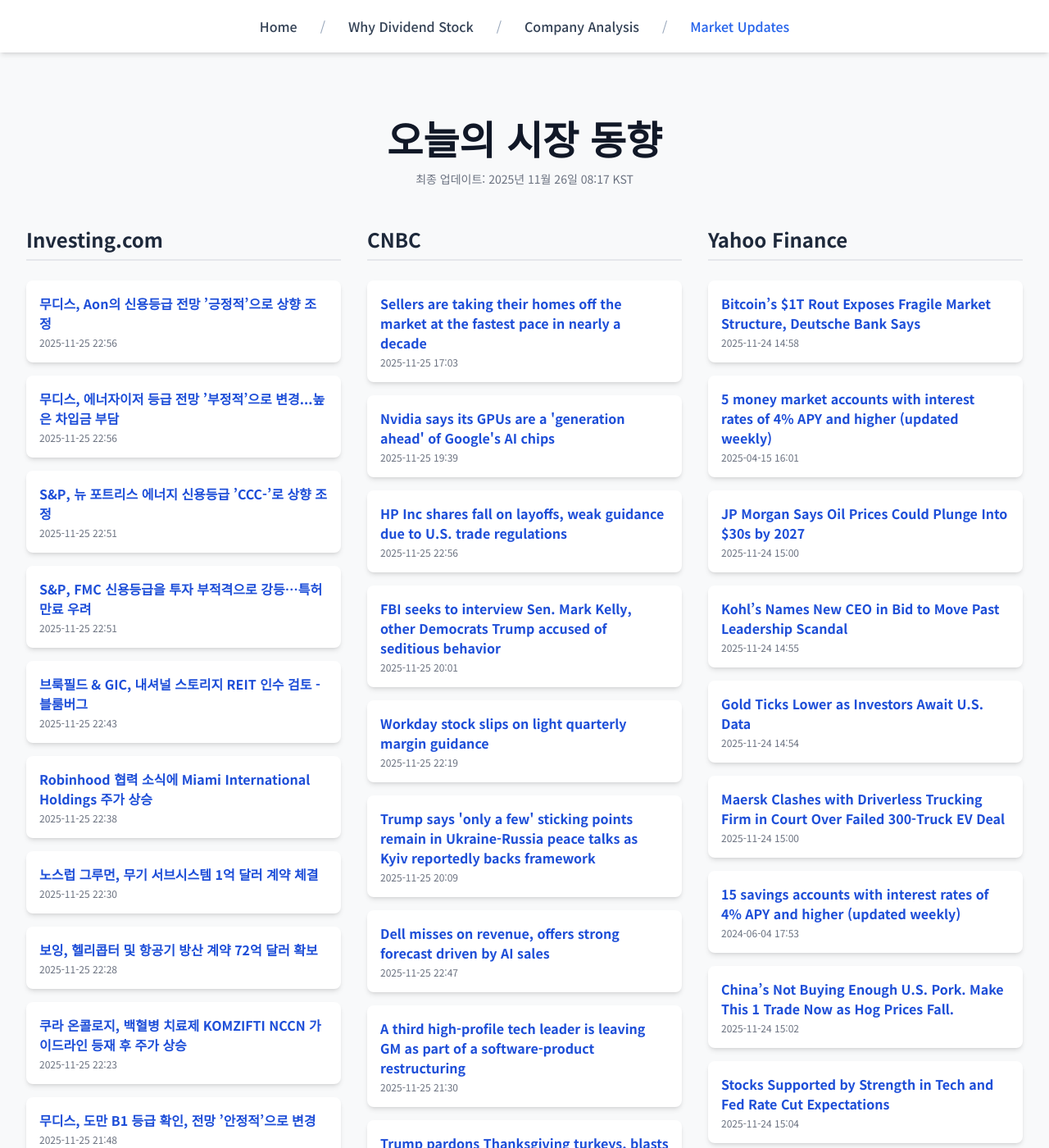
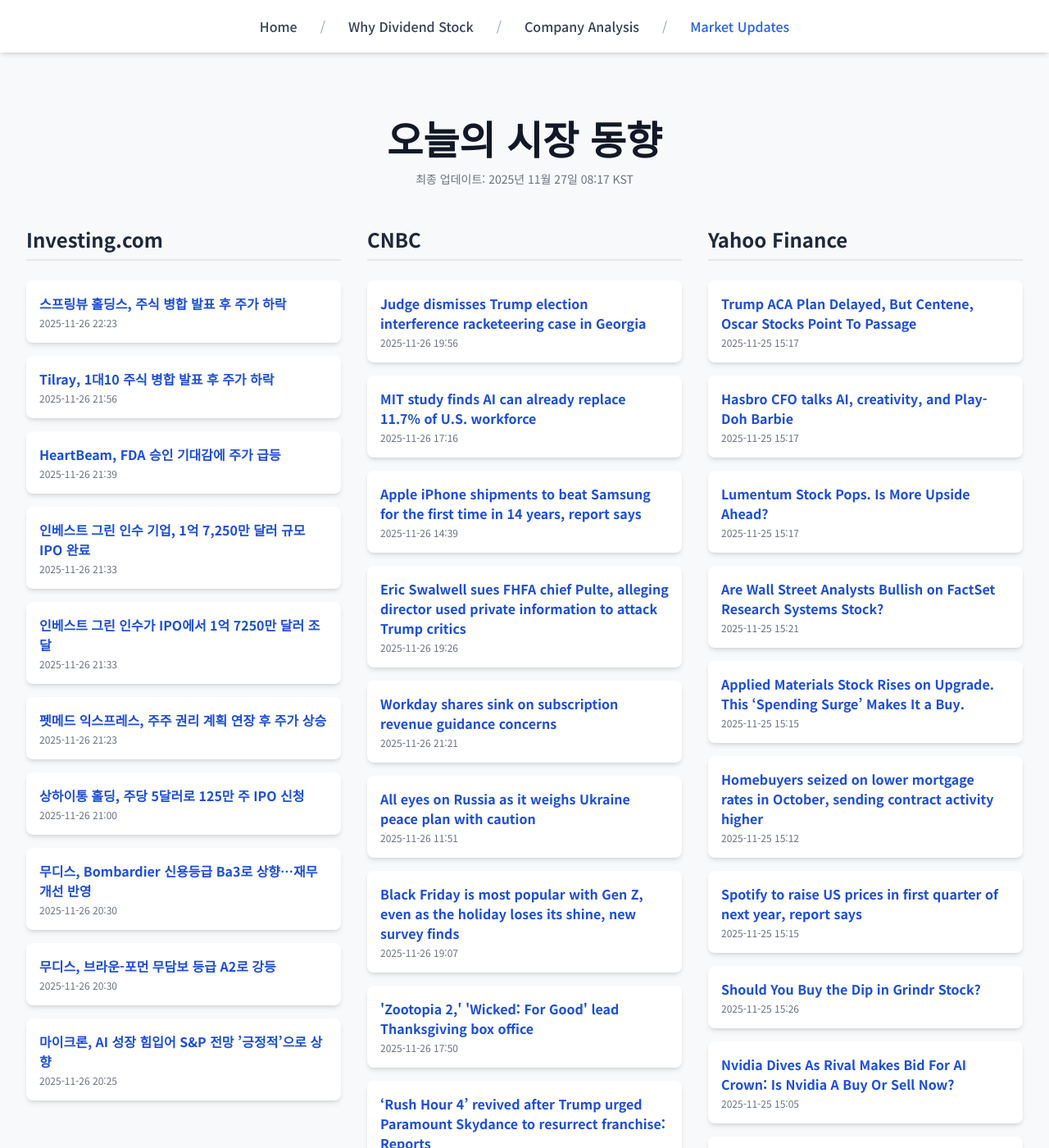
Before and after one commit to Kay-Hwang/my-company-analysis, a Jekyll site: the page built from market-updates.html, in a window 1280 px wide and 1400 px high. Shown: the whole window at 82% size. Built offline with Jekyll 4.4.1, drawn with Linux system fonts in a browser that asks for light colours; nearby versions of some CDN libraries; a script that is not in the unit is left out; some of the changed text lies outside the part shown.

Commit message:
Update daily data

```diff
--- a/_data/latest_data.json
+++ b/_data/latest_data.json
@@ -1,190 +1,190 @@
 {
-  "lastUpdated": "2025년 11월 26일 08:17 KST",
+  "lastUpdated": "2025년 11월 27일 08:17 KST",
   "news": {
     "investing": [
       {
-        "title": "무디스, Aon의 신용등급 전망 ’긍정적’으로 상향 조정",
-        "link": "https://kr.investing.com/news/stock-market-news/article-93CH-1732892",
-        "pubDate": "2025-11-25 22:56:25",
-        "summary": "무디스, Aon의 신용등급 전망 ’긍정적’으로 상향 조정"
+        "title": "스프링뷰 홀딩스, 주식 병합 발표 후 주가 하락",
+        "link": "https://kr.investing.com/news/stock-market-news/article-93CH-1734592",
+        "pubDate": "2025-11-26 22:23:06",
+        "summary": "스프링뷰 홀딩스, 주식 병합 발표 후 주가 하락"
       },
       {
-        "title": "무디스, 에너자이저 등급 전망 ’부정적’으로 변경...높은 차입금 부담",
-        "link": "https://kr.investing.com/news/stock-market-news/article-93CH-1732891",
-        "pubDate": "2025-11-25 22:56:07",
-        "summary": "무디스, 에너자이저 등급 전망 ’부정적’으로 변경...높은 차입금 부담"
+        "title": "Tilray, 1대10 주식 병합 발표 후 주가 하락",
+        "link": "https://kr.investing.com/news/stock-market-news/article-93CH-1734558",
+        "pubDate": "2025-11-26 21:56:29",
+        "summary": "Tilray, 1대10 주식 병합 발표 후 주가 하락"
       },
       {
-        "title": "S&P, 뉴 포트리스 에너지 신용등급 ’CCC-’로 상향 조정",
-        "link": "https://kr.investing.com/news/stock-market-news/article-93CH-1732886",
-        "pubDate": "2025-11-25 22:51:45",
-        "summary": "S&P, 뉴 포트리스 에너지 신용등급 ’CCC-’로 상향 조정"
+        "title": "HeartBeam, FDA 승인 기대감에 주가 급등",
+        "link": "https://kr.investing.com/news/stock-market-news/article-93CH-1734543",
+        "pubDate": "2025-11-26 21:39:32",
+        "summary": "HeartBeam, FDA 승인 기대감에 주가 급등"
       },
       {
-        "title": "S&P, FMC 신용등급을 투자 부적격으로 강등…특허 만료 우려",
-        "link": "https://kr.investing.com/news/stock-market-news/article-93CH-1732885",
-        "pubDate": "2025-11-25 22:51:08",
-        "summary": "S&P, FMC 신용등급을 투자 부적격으로 강등…특허 만료 우려"
+        "title": "인베스트 그린 인수 기업, 1억 7,250만 달러 규모 IPO 완료",
+        "link": "https://kr.investing.com/news/stock-market-news/article-432SI-1734532",
+        "pubDate": "2025-11-26 21:33:09",
+        "summary": "인베스트 그린 인수 기업, 1억 7,250만 달러 규모 IPO 완료"
       },
       {
-        "title": "브룩필드 & GIC, 내셔널 스토리지 REIT 인수 검토 - 블룸버그",
-        "link": "https://kr.investing.com/news/stock-market-news/article-93CH-1732878",
-        "pubDate": "2025-11-25 22:43:55",
-        "summary": "브룩필드 & GIC, 내셔널 스토리지 REIT 인수 검토 - 블룸버그"
+        "title": "인베스트 그린 인수가 IPO에서 1억 7250만 달러 조달",
+        "link": "https://kr.investing.com/news/stock-market-news/article-432SI-1734533",
+        "pubDate": "2025-11-26 21:33:08",
+        "summary": "인베스트 그린 인수가 IPO에서 1억 7250만 달러 조달"
       },
       {
-        "title": "Robinhood 협력 소식에 Miami International Holdings 주가 상승",
-        "link": "https://kr.investing.com/news/stock-market-news/article-93CH-1732874",
-        "pubDate": "2025-11-25 22:38:21",
-        "summary": "Robinhood 협력 소식에 Miami International Holdings 주가 상승"
+        "title": "펫메드 익스프레스, 주주 권리 계획 연장 후 주가 상승",
+        "link": "https://kr.investing.com/news/stock-market-news/article-93CH-1734518",
+        "pubDate": "2025-11-26 21:23:19",
+        "summary": "펫메드 익스프레스, 주주 권리 계획 연장 후 주가 상승"
       },
       {
-        "title": "노스럽 그루먼, 무기 서브시스템 1억 달러 계약 체결",
-        "link": "https://kr.investing.com/news/stock-market-news/article-93CH-1732861",
-        "pubDate": "2025-11-25 22:30:48",
-        "summary": "노스럽 그루먼, 무기 서브시스템 1억 달러 계약 체결"
+        "title": "상하이통 홀딩, 주당 5달러로 125만 주 IPO 신청",
+        "link": "https://kr.investing.com/news/stock-market-news/article-432SI-1734459",
+        "pubDate": "2025-11-26 21:00:06",
+        "summary": "상하이통 홀딩, 주당 5달러로 125만 주 IPO 신청"
       },
       {
-        "title": "보잉, 헬리콥터 및 항공기 방산 계약 72억 달러 확보",
-        "link": "https://kr.investing.com/news/stock-market-news/article-93CH-1732857",
-        "pubDate": "2025-11-25 22:28:19",
-        "summary": "보잉, 헬리콥터 및 항공기 방산 계약 72억 달러 확보"
+        "title": "무디스, Bombardier 신용등급 Ba3로 상향…재무 개선 반영",
+        "link": "https://kr.investing.com/news/stock-market-news/article-93CH-1734444",
+        "pubDate": "2025-11-26 20:30:27",
+        "summary": "무디스, Bombardier 신용등급 Ba3로 상향…재무 개선 반영"
       },
       {
-        "title": "쿠라 온콜로지, 백혈병 치료제 KOMZIFTI NCCN 가이드라인 등재 후 주가 상승",
-        "link": "https://kr.investing.com/news/stock-market-news/article-93CH-1732851",
-        "pubDate": "2025-11-25 22:23:50",
-        "summary": "쿠라 온콜로지, 백혈병 치료제 KOMZIFTI NCCN 가이드라인 등재 후 주가 상승"
+        "title": "무디스, 브라운-포먼 무담보 등급 A2로 강등",
+        "link": "https://kr.investing.com/news/stock-market-news/article-93CH-1734443",
+        "pubDate": "2025-11-26 20:30:22",
+        "summary": "무디스, 브라운-포먼 무담보 등급 A2로 강등"
       },
       {
-        "title": "무디스, 도만 B1 등급 확인, 전망 ’안정적’으로 변경",
-        "link": "https://kr.investing.com/news/stock-market-news/article-93CH-1732807",
-        "pubDate": "2025-11-25 21:48:28",
-        "summary": "무디스, 도만 B1 등급 확인, 전망 ’안정적’으로 변경"
+        "title": "마이크론, AI 성장 힘입어 S&P 전망 ’긍정적’으로 상향",
+        "link": "https://kr.investing.com/news/stock-market-news/article-93CH-1734439",
+        "pubDate": "2025-11-26 20:25:03",
+        "summary": "마이크론, AI 성장 힘입어 S&P 전망 ’긍정적’으로 상향"
       }
     ],
     "cnbc": [
       {
-        "title": "Sellers are taking their homes off the market at the fastest pace in nearly a decade",
-        "link": "https://www.cnbc.com/2025/11/25/home-sellers-delisting-redfin.html",
-        "pubDate": "Tue, 25 Nov 2025 17:03:37 GMT",
-        "summary": "Home sellers are taking their homes off the market at a fast clip, because they are sitting for more than 60 days and prices are weakening."
+        "title": "Judge dismisses Trump election interference racketeering case in Georgia",
+        "link": "https://www.cnbc.com/2025/11/26/trump-georgia-election-case-dismissed-2020.html",
+        "pubDate": "Wed, 26 Nov 2025 19:56:27 GMT",
+        "summary": "Fulton County Superior Court Judge Scott McAfee's ruling ends the final case against Trump that remained unresolved after he returned to the White House."
       },
       {
-        "title": "Nvidia says its GPUs are a 'generation ahead' of Google's AI chips",
-        "link": "https://www.cnbc.com/2025/11/25/nvidia-says-its-gpus-are-a-generation-ahead-of-googles-ai-chips.html",
-        "pubDate": "Tue, 25 Nov 2025 19:39:50 GMT",
-        "summary": "It was in response to Wall Street's concern that Google's TPU chips could threaten Nvidia's dominance of the AI infrastructure industry on Tuesday."
+        "title": "MIT study finds AI can already replace 11.7% of U.S. workforce",
+        "link": "https://www.cnbc.com/2025/11/26/mit-study-finds-ai-can-already-replace-11point7percent-of-us-workforce.html",
+        "pubDate": "Wed, 26 Nov 2025 17:16:54 GMT",
+        "summary": "Artificial intelligence can already replace 11.7% of the U.S. labor market, across finance, health care and professional services, according to MIT's study."
       },
       {
-        "title": "HP Inc shares fall on layoffs, weak guidance due to U.S. trade regulations",
-        "link": "https://www.cnbc.com/2025/11/25/hp-inc-shares-fall-as-company-says-it-will-cut-up-to-6000-employees.html",
-        "pubDate": "Tue, 25 Nov 2025 22:56:05 GMT",
-        "summary": "\"HP's outlook reflects the added cost driven by the current U.S. trade-related regulations in place, and associated mitigations,\" the company said."
+        "title": "Apple iPhone shipments to beat Samsung for the first time in 14 years, report says",
+        "link": "https://www.cnbc.com/2025/11/26/apple-iphone-shipments-to-beat-samsung-for-the-first-time-in-14-years.html",
+        "pubDate": "Wed, 26 Nov 2025 14:39:06 GMT",
+        "summary": "Apple's success is being driven by its iPhone 17 series launched in September."
       },
       {
-        "title": "FBI seeks to interview Sen. Mark Kelly, other Democrats Trump accused of seditious behavior",
-        "link": "https://www.cnbc.com/2025/11/25/trump-fbi-mark-kelly-democrats-pentagon-video.html",
-        "pubDate": "Tue, 25 Nov 2025 20:01:56 GMT",
-        "summary": "The Arizona Democrat Sen. Mark Kelly, a U.S. Navy veteran, faces a Pentagon probe for saying in a video, \"Our laws are clear: you can refuse illegal orders.\""
+        "title": "Eric Swalwell sues FHFA chief Pulte, alleging director used private information to attack Trump critics",
+        "link": "https://www.cnbc.com/2025/11/26/swalwell-mortgage-fraud-lawsuit-fhfa-pulte-democrat-governor-bid.html",
+        "pubDate": "Wed, 26 Nov 2025 19:26:35 GMT",
+        "summary": "Eric Swalwell alleges FHFA's Pulte used federal mortgage data to hurt Trump’s critics, leaking details about Swalwell family home ahead of his campaign launch."
       },
       {
-        "title": "Workday stock slips on light quarterly margin guidance",
-        "link": "https://www.cnbc.com/2025/11/25/workday-wday-q3-earnings-report-2026.html",
-        "pubDate": "Tue, 25 Nov 2025 22:19:16 GMT",
-        "summary": "Workday shares slid more than 5% in extended trading Tuesday after the company issued quarterly margin guidance that came in below Wall Street projections."
+        "title": "Workday shares sink on subscription revenue guidance concerns",
+        "link": "https://www.cnbc.com/2025/11/26/workday-shares-sink-on-subscription-revenue-guidance-concerns.html",
+        "pubDate": "Wed, 26 Nov 2025 21:21:04 GMT",
+        "summary": "Workday delivered turkey without the gravy, according to analysts at Evercore."
       },
       {
-        "title": "Trump says 'only a few' sticking points remain in Ukraine-Russia peace talks as Kyiv reportedly backs framework",
-        "link": "https://www.cnbc.com/2025/11/25/ukraine-russia-peace-trump-abu-dhabi.html",
-        "pubDate": "Tue, 25 Nov 2025 20:09:29 GMT",
-        "summary": "Ukraine has reportedly agreed to a potential peace deal with Russia in what could be a massive step toward bringing the devastating four-year war to an end."
+        "title": "All eyes on Russia as it weighs Ukraine peace plan with caution",
+        "link": "https://www.cnbc.com/2025/11/26/russia-responds-to-fledgling-ukraine-peace-plan.html",
+        "pubDate": "Wed, 26 Nov 2025 11:51:55 GMT",
+        "summary": "There's been little official comment from Moscow regarding a revised U.S.-brokered peace plan for Ukraine."
       },
       {
-        "title": "Dell misses on revenue, offers strong forecast driven by AI sales",
-        "link": "https://www.cnbc.com/2025/11/25/dell-earnings-report-q3-2026.html",
-        "pubDate": "Tue, 25 Nov 2025 22:47:02 GMT",
-        "summary": "Dell is an important bellwether for the health of the AI infrastructure industry as one of the top vendors for systems based around Nvidia graphics processors."
+        "title": "Black Friday is most popular with Gen Z, even as the holiday loses its shine, new survey finds",
+        "link": "https://www.cnbc.com/2025/11/26/att-holiday-shopping-survey-black-friday-gen-z.html",
+        "pubDate": "Wed, 26 Nov 2025 19:07:54 GMT",
+        "summary": "A new AT&amp;T survey found that members of Generation Z are the biggest Black Friday shoppers, while older generations shop closer to Christmas."
       },
       {
-        "title": "A third high-profile tech leader is leaving GM as part of a software-product restructuring",
-        "link": "https://www.cnbc.com/2025/11/25/gm-software-leader-baris-cetinok-leaving.html",
-        "pubDate": "Tue, 25 Nov 2025 21:30:02 GMT",
-        "summary": "GM is combining its vehicle software engineering and global product units under one organization, led by new Chief Product Officer Sterling Anderson."
+        "title": "'Zootopia 2,' 'Wicked: For Good' lead Thanksgiving box office",
+        "link": "https://www.cnbc.com/2025/11/26/thanksgiving-box-office-zootopia-2-wicked-for-good.html",
+        "pubDate": "Wed, 26 Nov 2025 17:50:45 GMT",
+        "summary": "Disney's \"Zootopia 2\" and Universal's \"Wicked: For Good\" are set for strong Thanksgiving box office haul, but not as big as 2024's record-breaking tally."
       },
       {
-        "title": "Trump pardons Thanksgiving turkeys, blasts Biden and says Ukraine peace deal is ‘very close’",
-        "link": "https://www.cnbc.com/2025/11/25/trump-turkey-pardon-biden-ukraine-2025.html",
-        "pubDate": "Tue, 25 Nov 2025 21:33:45 GMT",
-        "summary": "Thanksgiving turkey prices have climbed this year, the first of President Donald Trump's second term in the White House."
+        "title": "‘Rush Hour 4’ revived after Trump urged Paramount Skydance to resurrect franchise: Reports",
+        "link": "https://www.cnbc.com/2025/11/25/trump-pushed-paramount-revive-rush-hour-4-reports-say.html",
+        "pubDate": "Wed, 26 Nov 2025 02:33:04 GMT",
+        "summary": "Studios earlier declined a fourth \"Rush Hour\" over concerns about director Brett Ratner, whose career crashed after sexual misconduct allegations he denies."
       },
       {
-        "title": "Why rural Wisconsin is blocking the AI data center boom: 'Horses are skittish'",
-        "link": "https://www.cnbc.com/2025/11/25/microsoft-ai-data-center-rejection-vs-support.html",
-        "pubDate": "Tue, 25 Nov 2025 18:33:31 GMT",
-        "summary": "Tech giants are increasingly facing community backlash as they select places to build mammoth AI data centers."
+        "title": "Amazon faces FAA probe after delivery drone snaps internet cable in Texas",
+        "link": "https://www.cnbc.com/2025/11/25/amazon-faa-probe-delivery-drone-incident-texas.html",
+        "pubDate": "Wed, 26 Nov 2025 02:58:03 GMT",
+        "summary": "The probe comes as Amazon faces stiffer competition from Walmart, which has also begun drone deliveries."
       }
     ],
     "yahoo": [
       {
-        "title": "Bitcoin’s $1T Rout Exposes Fragile Market Structure, Deutsche Bank Says",
-        "link": "https://finance.yahoo.com/news/bitcoin-1t-rout-exposes-fragile-145813372.html",
-        "pubDate": "2025-11-24T14:58:13Z",
-        "summary": "Bitcoin’s $1T Rout Exposes Fragile Market Structure, Deutsche Bank Says"
+        "title": "Trump ACA Plan Delayed, But Centene, Oscar Stocks Point To Passage",
+        "link": "https://www.investors.com/politics/trump-aca-sp-500-health-insurance-stocks/?src=A00220&yptr=yahoo",
+        "pubDate": "2025-11-25T15:17:30Z",
+        "summary": "Trump ACA Plan Delayed, But Centene, Oscar Stocks Point To Passage"
       },
       {
-        "title": "5 money market accounts with interest rates of 4% APY and higher (updated weekly)",
-        "link": "https://finance.yahoo.com/personal-finance/banking/article/4-percent-interest-money-market-accounts-160154289.html",
-        "pubDate": "2025-04-15T16:01:54Z",
-        "summary": "5 money market accounts with interest rates of 4% APY and higher (updated weekly)"
+        "title": "Hasbro CFO talks AI, creativity, and Play-Doh Barbie",
+        "link": "https://finance.yahoo.com/news/hasbro-cfo-talks-ai-creativity-151721741.html",
+        "pubDate": "2025-11-25T15:17:21Z",
+        "summary": "Hasbro CFO talks AI, creativity, and Play-Doh Barbie"
       },
       {
-        "title": "JP Morgan Says Oil Prices Could Plunge Into $30s by 2027",
-        "link": "https://finance.yahoo.com/news/jp-morgan-says-oil-prices-150000026.html",
-        "pubDate": "2025-11-24T15:00:00Z",
-        "summary": "JP Morgan Says Oil Prices Could Plunge Into $30s by 2027"
+        "title": "Lumentum Stock Pops. Is More Upside Ahead?",
+        "link": "https://finance.yahoo.com/news/lumentum-stock-pops-more-upside-151713696.html",
+        "pubDate": "2025-11-25T15:17:13Z",
+        "summary": "Lumentum Stock Pops. Is More Upside Ahead?"
       },
       {
-        "title": "Kohl’s Names New CEO in Bid to Move Past Leadership Scandal",
-        "link": "https://www.wsj.com/business/retail/kohls-names-michael-bender-as-permanent-ceo-bcf84878?siteid=yhoof2&yptr=yahoo",
-        "pubDate": "2025-11-24T14:55:00Z",
-        "summary": "Kohl’s Names New CEO in Bid to Move Past Leadership Scandal"
+        "title": "Are Wall Street Analysts Bullish on FactSet Research Systems Stock?",
+        "link": "https://finance.yahoo.com/news/wall-street-analysts-bullish-factset-152121308.html",
+        "pubDate": "2025-11-25T15:21:21Z",
+        "summary": "Are Wall Street Analysts Bullish on FactSet Research Systems Stock?"
       },
       {
-        "title": "Gold Ticks Lower as Investors Await U.S. Data",
-        "link": "https://www.barrons.com/livecoverage/stock-market-news-today-112425/card/gold-ticks-lower-as-investors-await-u-s-data-bCtBf8S5FzsDQYiGm2BX?siteid=yhoof2&yptr=yahoo",
-        "pubDate": "2025-11-24T14:54:28Z",
-        "summary": "Gold Ticks Lower as Investors Await U.S. Data"
+        "title": "Applied Materials Stock Rises on Upgrade. This ‘Spending Surge’ Makes It a Buy.",
+        "link": "https://www.barrons.com/articles/applied-materials-stock-upgrade-buy-90a58491?siteid=yhoof2&yptr=yahoo",
+        "pubDate": "2025-11-25T15:15:00Z",
+        "summary": "Applied Materials Stock Rises on Upgrade. This ‘Spending Surge’ Makes It a Buy."
       },
       {
-        "title": "Maersk Clashes with Driverless Trucking Firm in Court Over Failed 300-Truck EV Deal",
-        "link": "https://finance.yahoo.com/news/maersk-clashes-driverless-trucking-firm-150003596.html",
-        "pubDate": "2025-11-24T15:00:03Z",
-        "summary": "Maersk Clashes with Driverless Trucking Firm in Court Over Failed 300-Truck EV Deal"
+        "title": "Homebuyers seized on lower mortgage rates in October, sending contract activity higher",
+        "link": "https://finance.yahoo.com/news/homebuyers-seized-on-lower-mortgage-rates-in-october-sending-contract-activity-higher-151239797.html",
+        "pubDate": "2025-11-25T15:12:39Z",
+        "summary": "Homebuyers seized on lower mortgage rates in October, sending contract activity higher"
       },
       {
-        "title": "15 savings accounts with interest rates of 4% APY and higher (updated weekly)",
-        "link": "https://finance.yahoo.com/personal-finance/banking/article/4-percent-interest-savings-accounts-175301904.html",
-        "pubDate": "2024-06-04T17:53:01Z",
-        "summary": "15 savings accounts with interest rates of 4% APY and higher (updated weekly)"
+        "title": "Spotify to raise US prices in first quarter of next year, report says",
+        "link": "https://finance.yahoo.com/news/spotify-raise-us-prices-first-151549823.html",
+        "pubDate": "2025-11-25T15:15:49Z",
+        "summary": "Spotify to raise US prices in first quarter of next year, report says"
       },
       {
-        "title": "China’s Not Buying Enough U.S. Pork. Make This 1 Trade Now as Hog Prices Fall.",
-        "link": "https://finance.yahoo.com/news/china-not-buying-enough-u-150220216.html",
-        "pubDate": "2025-11-24T15:02:20Z",
-        "summary": "China’s Not Buying Enough U.S. Pork. Make This 1 Trade Now as Hog Prices Fall."
+        "title": "Should You Buy the Dip in Grindr Stock?",
+        "link": "https://finance.yahoo.com/news/buy-dip-grindr-stock-152652028.html",
+        "pubDate": "2025-11-25T15:26:52Z",
+        "summary": "Should You Buy the Dip in Grindr Stock?"
       },
       {
-        "title": "Stocks Supported by Strength in Tech and Fed Rate Cut Expectations",
-        "link": "https://finance.yahoo.com/news/stocks-supported-strength-tech-fed-150437610.html",
-        "pubDate": "2025-11-24T15:04:37Z",
-        "summary": "Stocks Supported by Strength in Tech and Fed Rate Cut Expectations"
+        "title": "Nvidia Dives As Rival Makes Bid For AI Crown: Is Nvidia A Buy Or Sell Now?",
+        "link": "https://www.investors.com/research/nvidia-nvda-stock-ai-chip-china/?src=A00220&yptr=yahoo",
+        "pubDate": "2025-11-25T15:05:58Z",
+        "summary": "Nvidia Dives As Rival Makes Bid For AI Crown: Is Nvidia A Buy Or Sell Now?"
       },
       {
-        "title": "Health insurers rise on report Trump considering ACA subsidy extension",
-        "link": "https://finance.yahoo.com/news/health-insurers-rise-report-trump-145024067.html",
-        "pubDate": "2025-11-24T14:50:24Z",
-        "summary": "Health insurers rise on report Trump considering ACA subsidy extension"
+        "title": "A Blockchain Company Invested in a Trump Family-Backed Cryptocurrency. It Has Been a Disaster for Shareholders.",
+        "link": "https://www.barrons.com/articles/alt5sigma-wlfi-trump-crypto-c8b636ea?siteid=yhoof2&yptr=yahoo",
+        "pubDate": "2025-11-25T15:06:00Z",
+        "summary": "A Blockchain Company Invested in a Trump Family-Backed Cryptocurrency. It Has Been a Disaster for Shareholders."
       }
     ]
   }
```
